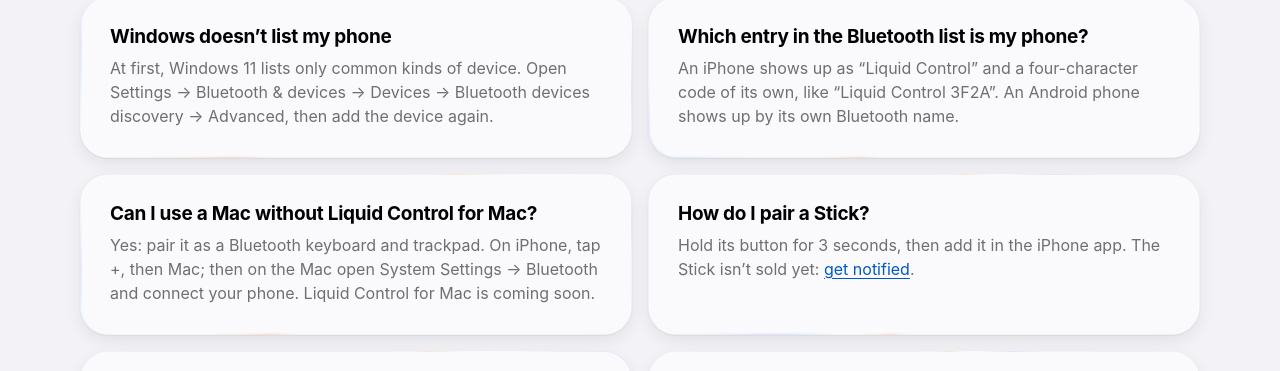
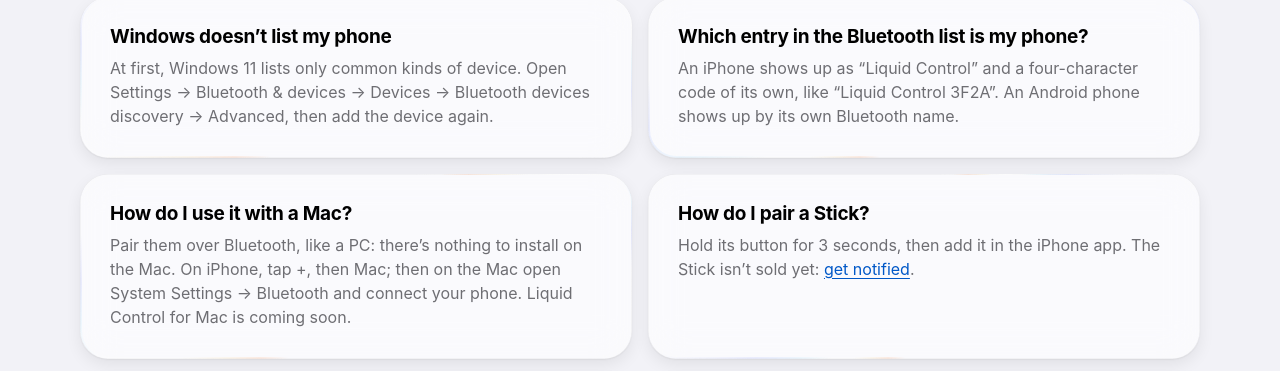
Before and after one commit to saitokiku/liquid-control, a plain HTML site: page support/index.html in a window 1280 px wide. Shown: the part 401-772 px from the top of the page. Drawn offline with Linux system fonts and the light colour scheme.

Commit message:
Mac: pairs over Bluetooth like a PC, nothing to download
The owner decided there is no Mac app download in 1.9. The Support FAQ
now asks "How do I use it with a Mac?" instead of presenting the Mac app
as the usual way, and Get it says a Mac pairs like a PC.

Co-Authored-By: Claude Opus 5.5 <noreply@anthropic.com>
Claude-Session: https://claude.ai/code/session_01P3YxnynXQDU9c833TjPn7V

```diff
--- a/support/index.html
+++ b/support/index.html
@@ -57,9 +57,10 @@
             An Android phone shows up by its own Bluetooth name.</p>
         </article>
         <article class="card glass" id="mac">
-          <h3>Can I use a Mac without Liquid Control for Mac?</h3>
-          <p>Yes: pair it as a Bluetooth keyboard and trackpad. On iPhone, tap +, then Mac; then on the Mac open
-            System Settings → Bluetooth and connect your phone. Liquid Control for Mac is coming soon.</p>
+          <h3>How do I use it with a Mac?</h3>
+          <p>Pair them over Bluetooth, like a PC: there’s nothing to install on the Mac. On iPhone, tap +, then Mac;
+            then on the Mac open System Settings → Bluetooth and connect your phone. Liquid Control for Mac is coming
+            soon.</p>
         </article>
         <article class="card glass" id="stick">
           <h3>How do I pair a Stick?</h3>
```
Also changed, not shown: get/index.html (+2 -1 lines).
